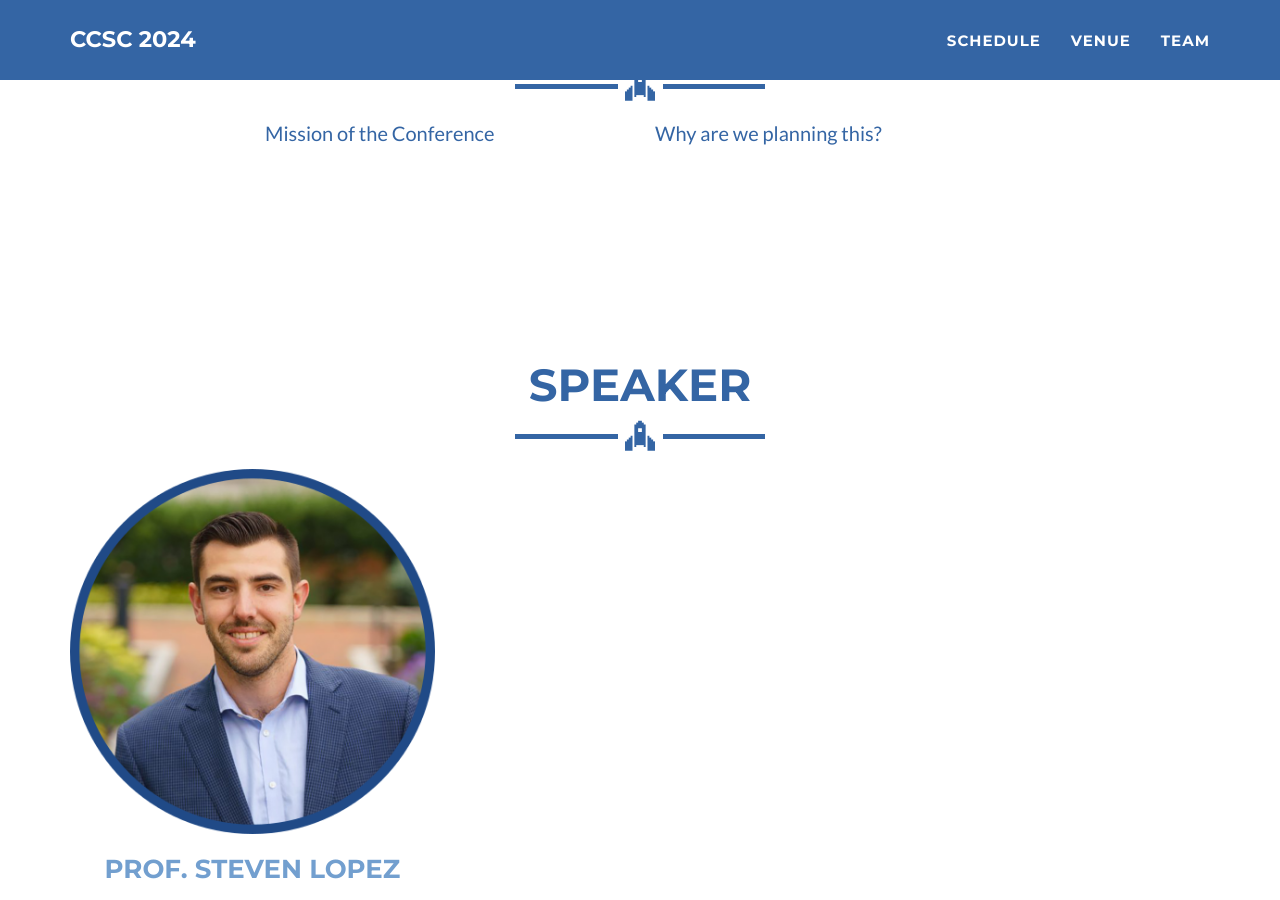
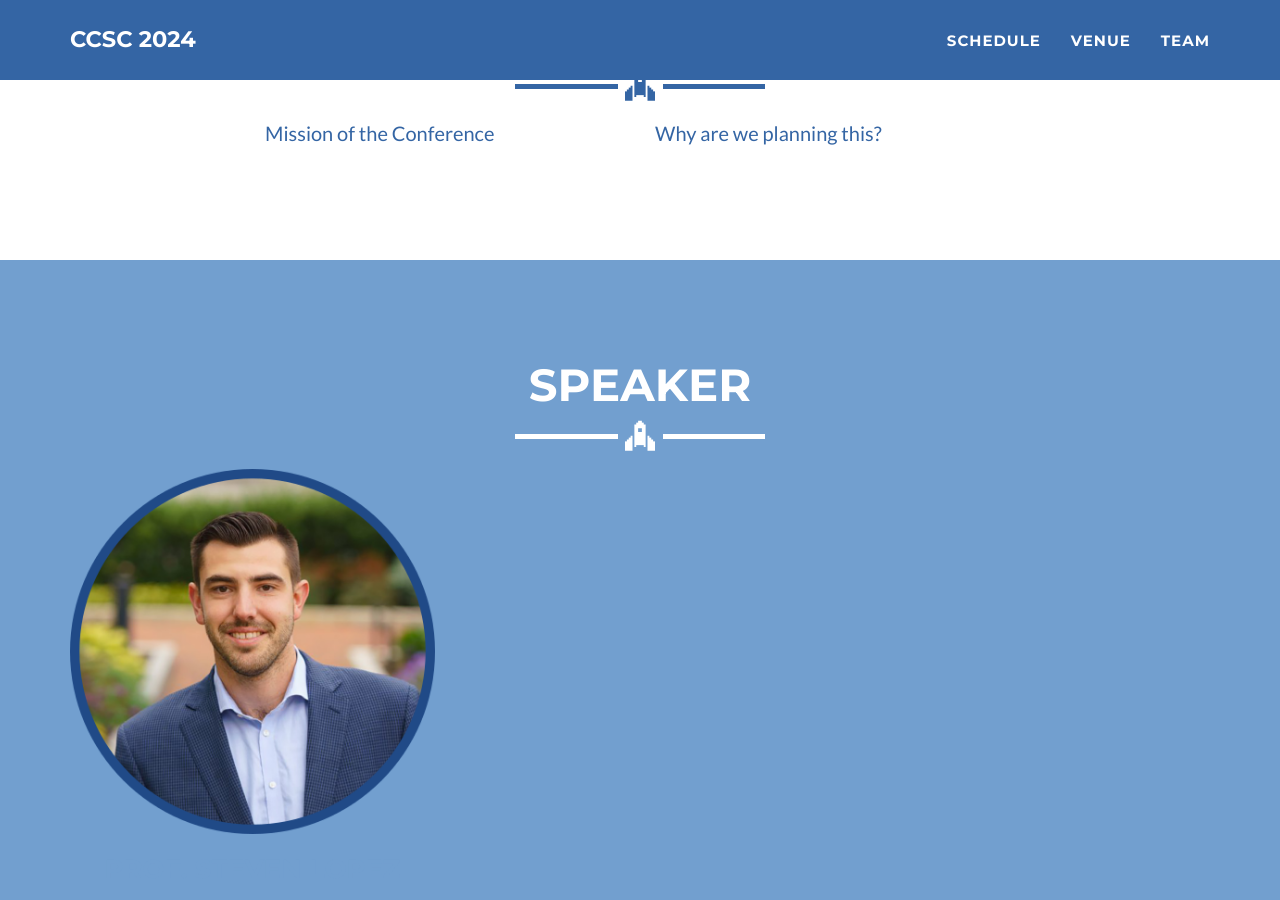
Before and after one commit to ccsc2024/ccsc2024.github.io, a Jekyll site: the page built from _posts/2020-08-01-speaker1.md, in a window 1280 px wide and 900 px high, scrolled down 963 px. Built offline with Jekyll 4.4.1, drawn with Linux system fonts in a browser that asks for light colours.

Commit message:
Update portfolio_grid.html

```diff
--- a/_includes/portfolio_grid.html
+++ b/_includes/portfolio_grid.html
@@ -1,10 +1,10 @@
 <!-- Portfolio Grid Section -->
-<section id="portfolio">
+<section class="success" id="portfolio">
   <div class="container portfolio-flex-grid">
     <div class="row">
       <div class="col-lg-12 text-center">
         <h2>Speaker</h2>
-        <hr class="star-primary">
+        <hr class="star-light">
       </div>
     </div>
     <div class="portfolio-flex-row">
```
